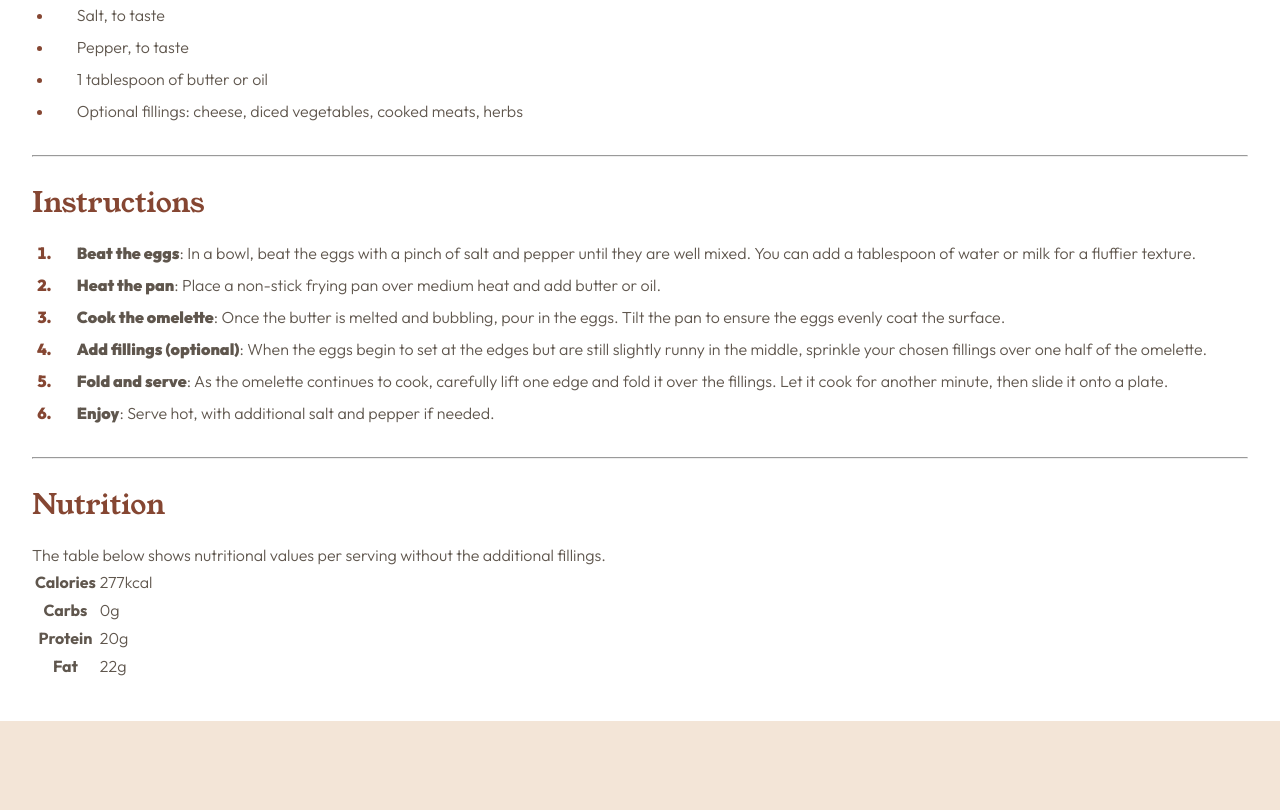
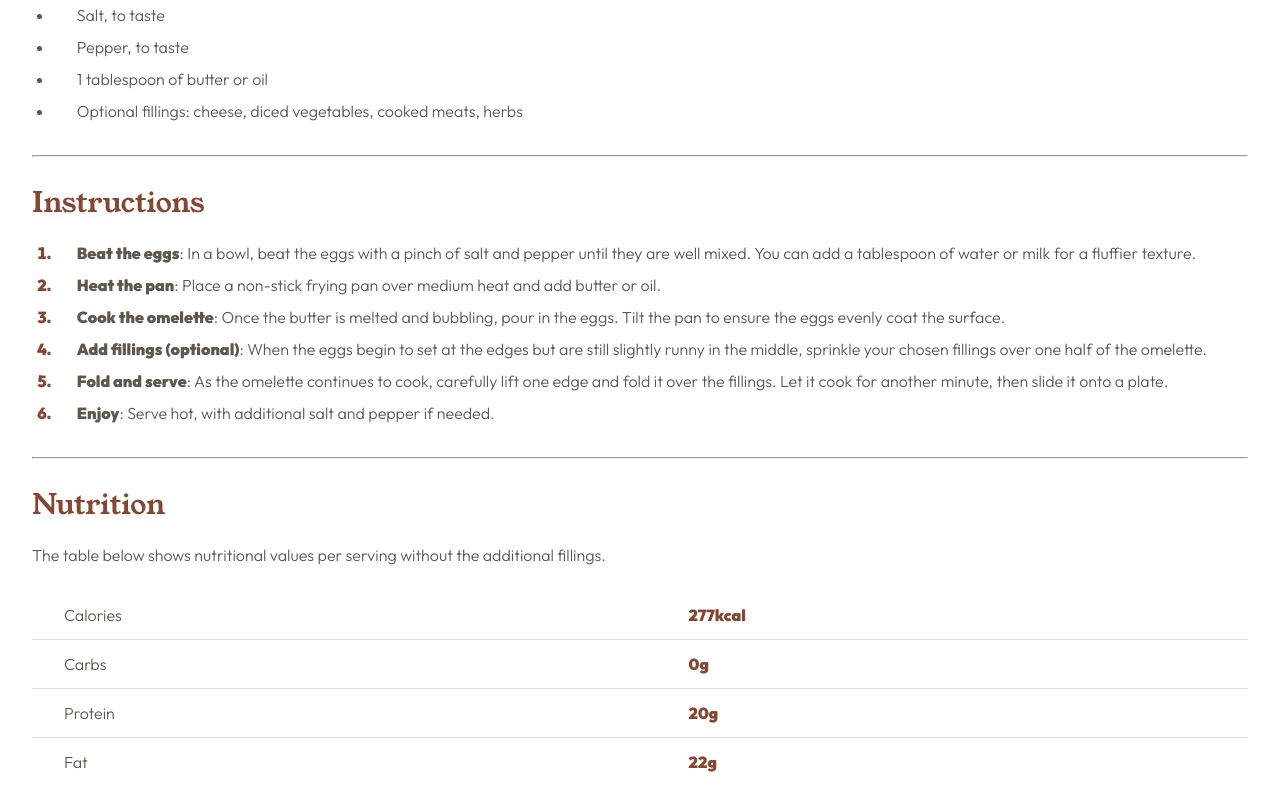
Before and after one commit to rfn16zn/recipe-page, a plain HTML site: page index.html in a window 1280 px wide. Shown: the part 1050-1860 px from the top of the page. Before the commit the page ends 1771 px from the top, so only its background shows below. Drawn offline with Linux system fonts and the light colour scheme.

Commit message:
Style table element

```diff
--- a/index.html
+++ b/index.html
@@ -86,13 +86,13 @@
           </ol>
         </div>
         <hr />
-        <div class="recipe__nutritions">
-          <h2 class="nutritions__title">Nutrition</h2>
-          <p class="nutritions__description">
+        <div class="recipe__nutrition">
+          <h2 class="nutrition__title">Nutrition</h2>
+          <p class="nutrition__description">
             The table below shows nutritional values per serving without the
             additional fillings.
           </p>
-          <table class="nutritions__table">
+          <table class="nutrition__table">
             <tr>
               <th class="table__title">Calories</th>
               <td class="table__value">277kcal</td>
--- a/style.css
+++ b/style.css
@@ -47,6 +47,8 @@ html {
   --space-500: 2.5rem;
   --space-400: 2rem;
   --space-300: 1.5rem;
+  --space-200: 1rem;
+  --space-150: 0.75rem;
   --space-100: 0.5rem;
 }
 
@@ -150,3 +152,35 @@ h2 {
 li:not(:last-child) {
   margin-bottom: var(--space-100);
 }
+
+.nutrition__description {
+  margin-bottom: var(--space-300);
+}
+
+.nutrition__table {
+  width: 100%;
+  border-collapse: collapse;
+  text-align: left;
+}
+
+.nutrition__table tr:not(:last-child) {
+  border-bottom: 1px solid var(--stone-150);
+}
+
+th:not(:last-child),
+td:not(:last-child) {
+  padding-bottom: var(--space-150);
+}
+
+.table__title {
+  font-weight: var(--fw-reg);
+  padding-top: var(--space-150);
+  padding-right: var(--space-200);
+  padding-left: var(--space-400);
+}
+
+.table__value {
+  padding-right: var(--space-400);
+  font-weight: var(--fw-bold);
+  color: var(--brown-800);
+}
```
